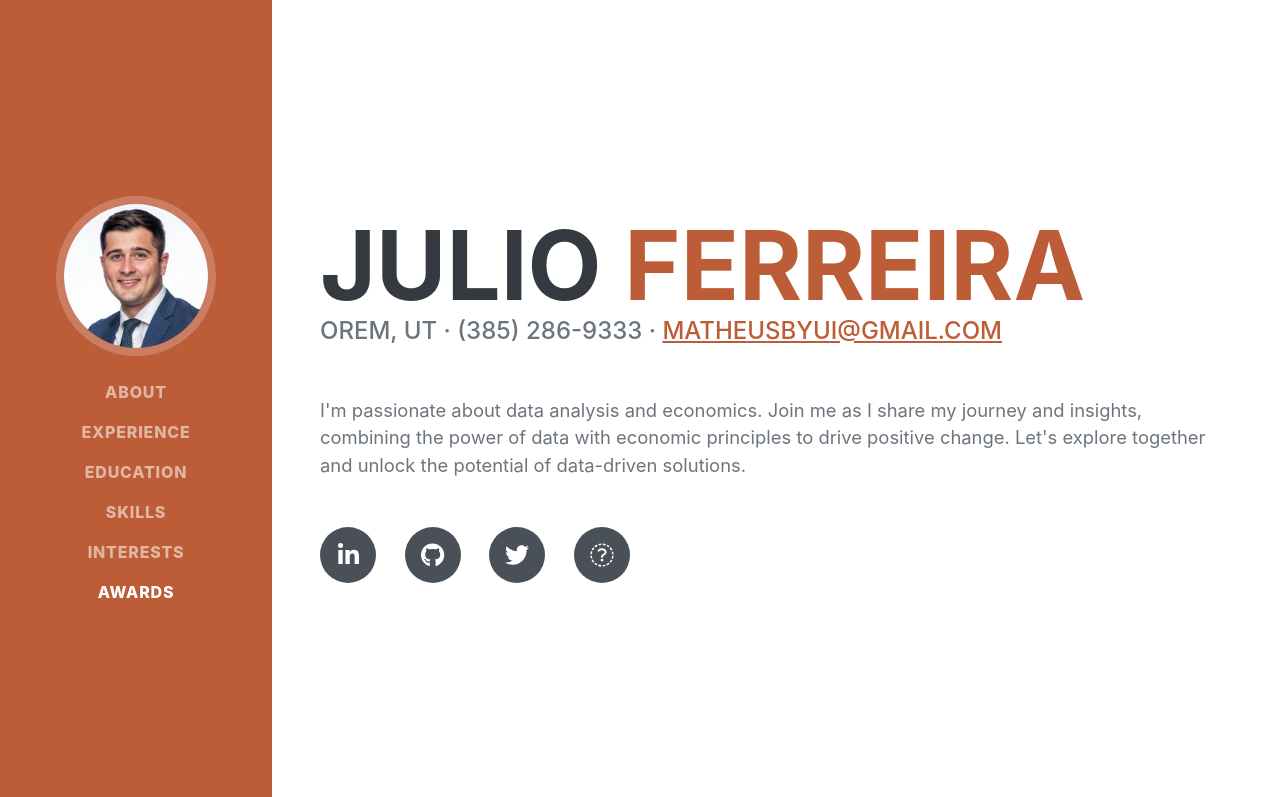
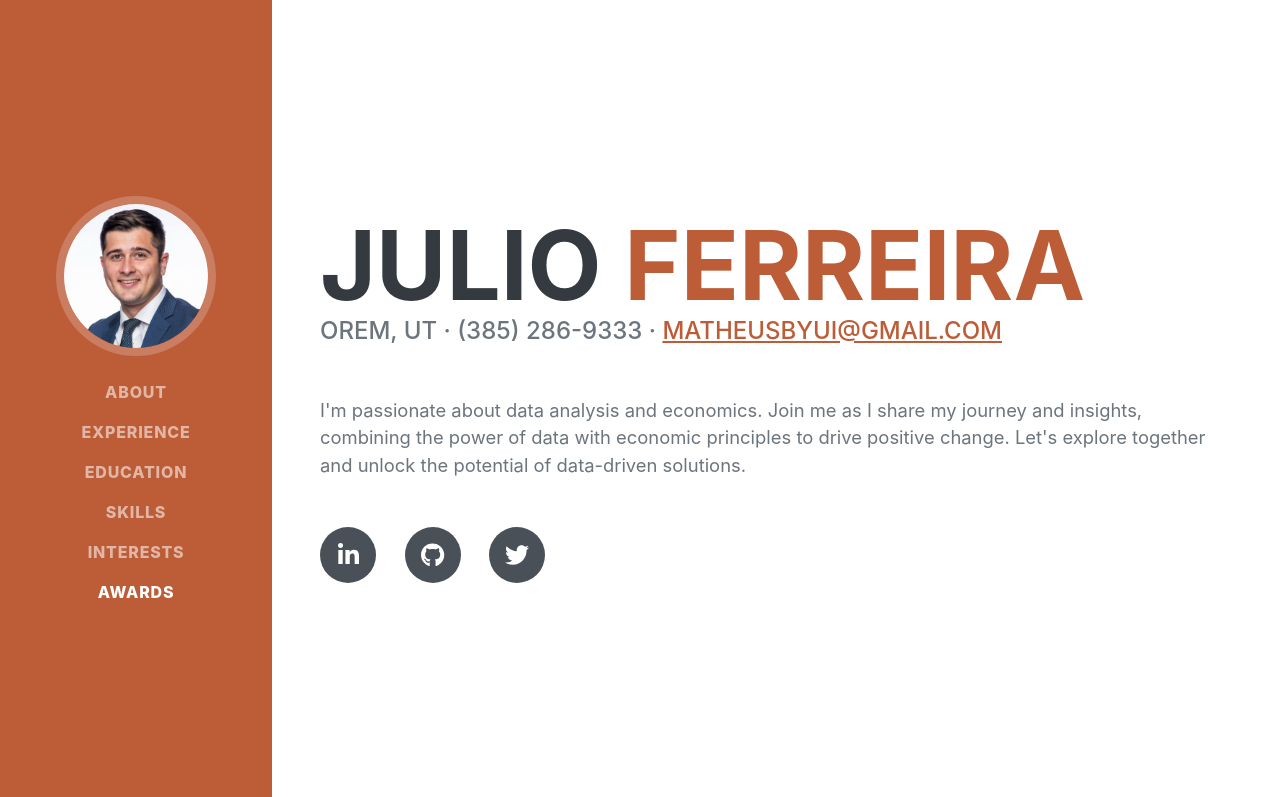
Before and after one commit to juliosud/about, a plain HTML site: page index.html in a window 1280 px wide. Shown: the top 797 px of the page. Drawn offline with nearby package versions, Linux system fonts and the light colour scheme; a web font is replaced by a local one.

Commit message:
Add files via upload

```diff
--- a/index.html
+++ b/index.html
@@ -52,7 +52,7 @@
                         <a class="social-icon" href="https://www.linkedin.com/in/julio-m-ferreira/"><i class="fab fa-linkedin-in"></i></a>
                         <a class="social-icon" href="#!"><i class="fab fa-github"></i></a>
                         <a class="social-icon" href="#!"><i class="fab fa-twitter"></i></a>
-                        <a class="social-icon" href="extra.html"><i class="fab fa-tableau"></i></a>
+
                     </div>
                 </div>
             </section>
```
